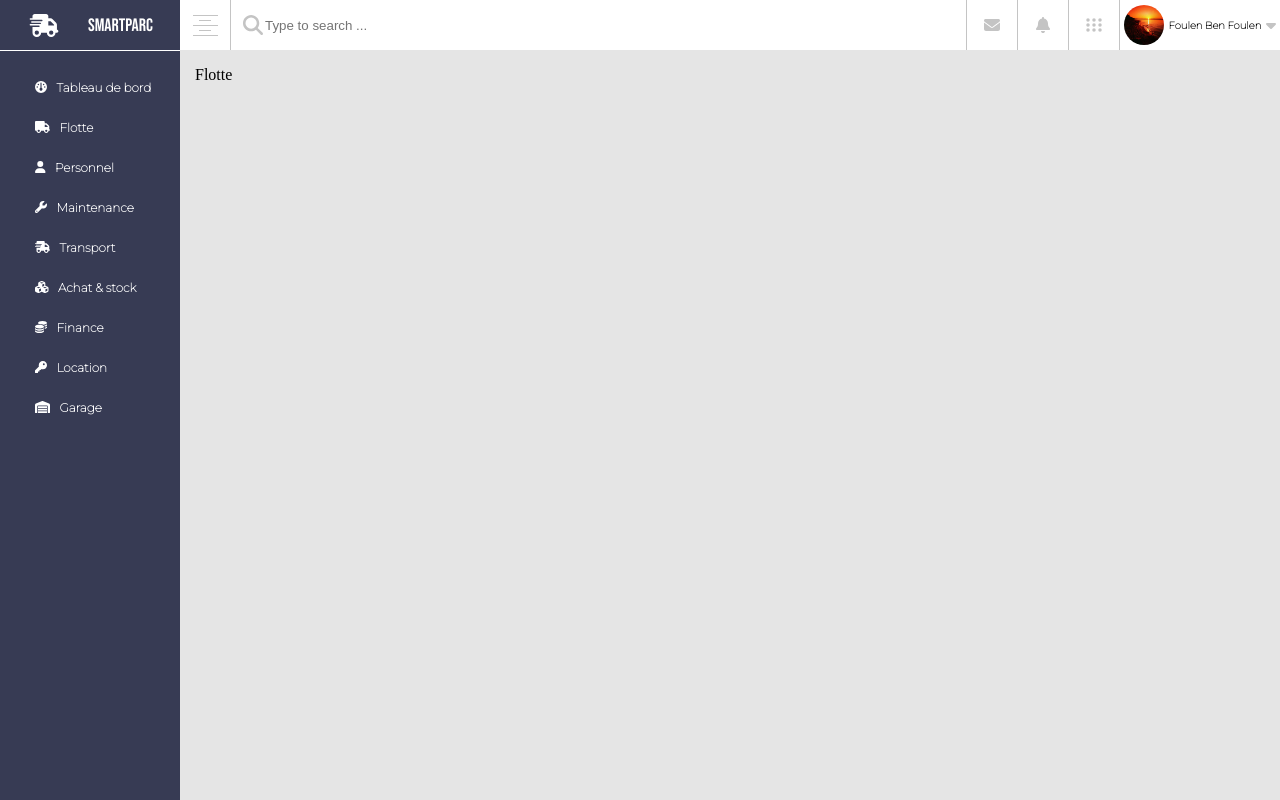
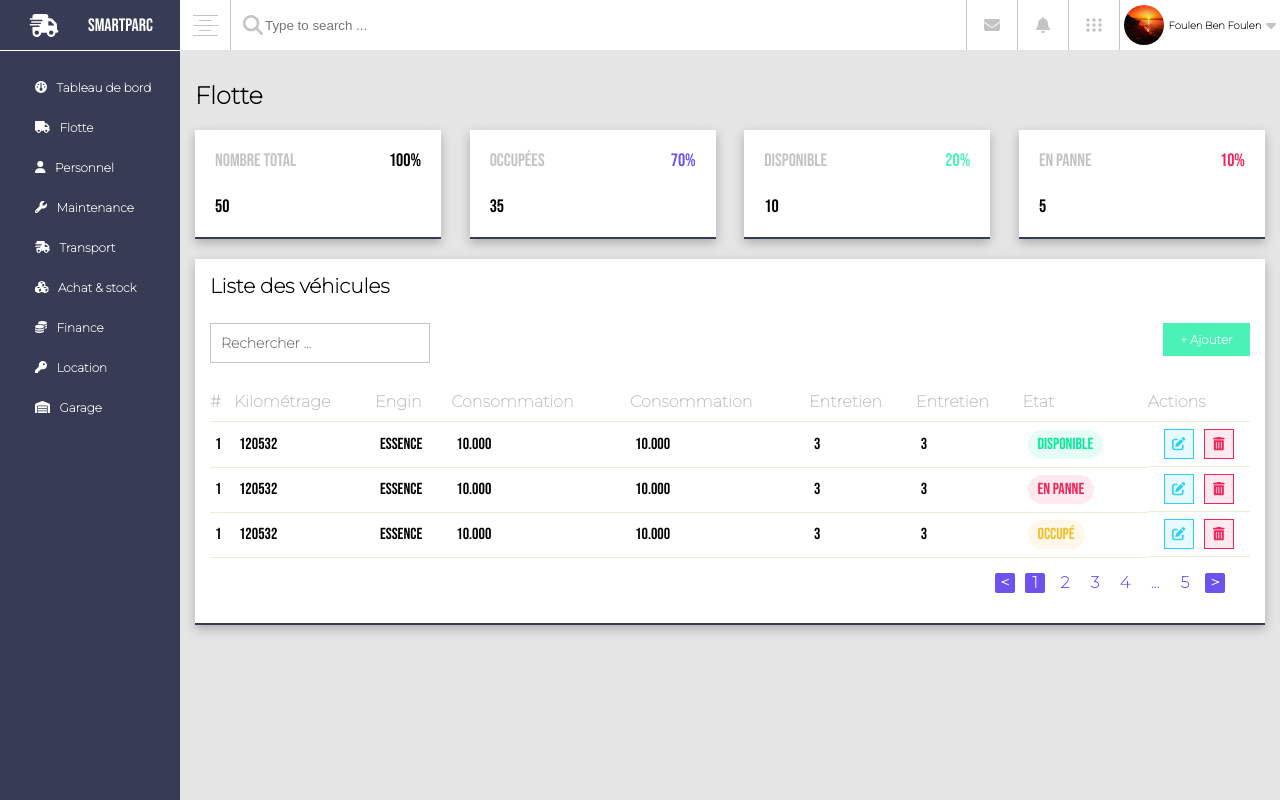
Before and after one commit to amjed96/smart-park-pfe_React, a React (Create React App) app: page /flotte in a window 1280 px wide. Built offline with nearby package versions, Linux system fonts and the light colour scheme.

Commit message:
Flotte basic table UI

```diff
--- a/package.json
+++ b/package.json
@@ -9,6 +9,7 @@
     "@testing-library/jest-dom": "^5.16.2",
     "@testing-library/react": "^12.1.4",
     "@testing-library/user-event": "^13.5.0",
+    "chart.js": "^3.7.1",
     "react": "^17.0.2",
     "react-dom": "^17.0.2",
     "react-router-dom": "^5.2.0",
--- a/src/components/Body/index.jsx
+++ b/src/components/Body/index.jsx
@@ -1,7 +1,6 @@
 import styled from 'styled-components'
 import Main from '../Main';
 import Navigation from '../Navigation';
-import { Router } from 'react-router-dom';
 
 const BodyContainer = styled.div`
     display: flex;
--- a/src/components/Header/index.jsx
+++ b/src/components/Header/index.jsx
@@ -11,6 +11,8 @@ import profil from '../../assets/profil.jpg'
 const StyledHeader = styled.div`
     display: flex;
     margin: 0px;
+    position: relative;
+    z-index: 1;
 `
 
 const Logo = styled.div`
--- a/src/pages/Flotte/index.jsx
+++ b/src/pages/Flotte/index.jsx
@@ -1,8 +1,383 @@
+import styled from 'styled-components'
+import { FontAwesomeIcon } from '@fortawesome/react-fontawesome'
+import { faPenToSquare } from '@fortawesome/free-solid-svg-icons'
+import { faTrashCan } from '@fortawesome/free-solid-svg-icons'
+
+const Title = styled.span`
+    color: #000;
+    font-family: 'Montserrat', sans-serif;
+    font-size: 24px;
+    font-weight: bolder;
+`
+
+const Container = styled.div`
+  margin: 0px;
+  padding: 0px;
+`
+
+const AddBtn = styled.button`
+  background-color: #4BF2B5;
+  border: none;
+  color: #FFF;
+  width: 87px;
+  height: 33px;
+  font-family: 'Montserrat', sans-serif;
+  font-size: 12px;
+  font-weight: bold;
+  position: absolute;
+  right: 15px;
+  cursor: pointer;
+`
+
+const Header = styled.div`
+  display: flex;
+  justify-content: space-between;
+  width: 100%;
+  margin: 15px 0;
+`
+
+const CardCont = styled.div`
+  display: flex;
+  justify-content: space-between;
+  width: 100%;
+  margin: 20px 0;
+  box-sizing: border-box;
+`
+
+const Card = styled.div`
+  box-sizing: border-box;
+  flex-basis: 23%;
+  background-color: #FFF;
+  box-shadow: 0px 4px 10px rgba(0,0,0,0.25);
+  padding: 20px;
+  /*font-family: 'Montserrat', sans-serif;*/
+  font-family: 'Bebas Neue';
+  font-size: 18px;
+  border-bottom: 2px solid #373B54;
+  /*font-weight: bold;*/
+
+  .header {
+    display: flex;
+    justify-content: space-between;
+    margin-bottom: 25px;
+  }
+
+  .title {
+    color: #C4C4C4;
+  }
+
+  .ratio-total {
+    color: #000;
+  }
+
+  .ratio-occ {
+    color: #6D52ED;
+  }
+
+  .ratio-dispo {
+    color: #4BF2B5;
+  }
+
+  .ratio-panne {
+    color: #F12559;
+  }
+
+  .value {
+    color: #000;
+  }
+`
+
+const TableCont = styled.div`
+  box-sizing: border-box;
+  background-color: #FFF;
+  width: 100%;
+  padding: 15px;
+  box-shadow: 0px 4px 10px rgba(0,0,0,0.25);
+  font-family: 'Montserrat', sans-serif;
+  position: relative;
+  border-bottom: 2px solid #373B54;
+
+  caption {
+    text-align: left;
+    padding-bottom: 25px;
+    display: inline-block;
+    font-weight: bolder;
+    font-size: 20px;
+  }
+
+  table {
+    width: 100%;
+    text-align: left;
+    border-collapse: collapse;
+    table-layout: auto;
+  }
+
+  th {
+    color: #C4C4C4;
+    padding: 10px 0;
+    border-bottom:1px solid #E3F1D5;
+    font-weight: bolder;
+  }
+
+  td {
+    color: #000;
+    font-family: 'Bebas Neue';
+    padding: 7px 5px;
+    border-bottom:1px solid #E3F1D5;
+  }
+
+  .etat {
+    padding: 5px 10px;
+    border-radius: 15px;
+  }
+
+  .dispo {
+    background-color: #e5fdf4;
+    color: #00ed96;
+  }
+
+  .panne {
+    background-color: #fde9ee;
+    color: #f12559;
+  }
+
+  .occupe {
+    background-color: #fdf8e9;
+    color: #f1be25;
+  }
+
+  .action-btns {
+    display: flex;
+    justify-content: space-evenly;
+  }
+
+  .details {
+    display: block;
+    border: 1px solid #000;
+    padding: 5px;
+    cursor: pointer;
+    &:hover {
+      background-color: #000;
+      color: #FFF;
+    }
+  }
+`
+
+const SearchInput = styled.input`
+  font-family: 'Montserrat', sans-serif;
+  font-size: 14px;
+  font-weight: bold;
+  padding: 10px;
+  border: 1px solid #C4C4C4;
+  width: 220px;
+  box-sizing: border-box;
+  &:focus {
+    outline: none;
+    border: 1px solid #000;
+  }
+`
+
+const ActionButtonEdit = styled.button`
+  width: 30px;
+  height: 30px;
+  border: 1px solid #2cd2f6;
+  background-color: #e9fafe;
+  cursor: pointer;
+  &:hover {
+    background-color: #2cd2f6;
+    .btn-edit {
+      color: #FFF;
+    }
+  }
+  .btn-edit {
+    color: #2cd2f6;
+  }
+`
+
+const ActionButtonDelete = styled.button`
+  width: 30px;
+  height: 30px;
+  border: 1px solid #f12559;
+  background-color: #fde9ee;
+  cursor: pointer;
+  &:hover {
+    background-color: #f12559;
+    .btn-delete {
+      color: #FFF;
+    }
+  }
+  .btn-delete {
+    color: #f12559;
+  }
+`
+
+const Pagination = styled.div`
+display: flex;
+justify-content: flex-end;
+
+div {
+  display: flex;
+  justify-content: center;
+  align-items: center;
+  font-weight: bold;
+  color: #6D52ED;
+  border-radius: 10px;
+  width: 25%;
+  padding: 5px;
+  margin: 5px;
+
+  span {
+    display: inline-block;
+    text-align: center;
+    height: 20px;
+    width: 20px;
+    margin: 5px;
+    border-radius: 2px;
+    &:hover {
+      background-color: #6D52ED;
+      color: #FFF;
+    }
+  }
+
+  .selected,.ext {
+    background-color: #6D52ED;
+    color: #FFF;
+  }
+}
+`
+
 function Flotte() {
     return (
-      <div>
-        Flotte
-      </div>
+      <Container>
+        <Header>
+          <Title>Flotte</Title>
+        </Header>
+        <CardCont>
+          <Card>
+            <div className='header'>
+              <span className='title'>Nombre total</span>
+              <span className='ratio-total'>100%</span>
+            </div>
+            <span className='value'>50</span>
+          </Card>
+          <Card>
+            <div className='header'>
+              <span className='title'>Occupées</span>
+              <span className='ratio-occ'>70%</span>
+            </div>
+            <span className='value'>35</span>
+          </Card>
+          <Card>
+            <div className='header'>
+              <span className='title'>Disponible</span>
+              <span className='ratio-dispo'>20%</span>
+            </div>
+            <span className='value'>10</span>
+          </Card>
+          <Card>
+            <div className='header'>
+              <span className='title'>En panne</span>
+              <span className='ratio-panne'>10%</span>
+            </div>
+            <span className='value'>5</span>
+          </Card>
+        </CardCont>
+        <TableCont>
+            <caption>Liste des véhicules</caption><br/>
+            <AddBtn>+ Ajouter</AddBtn>
+            <SearchInput placeholder='Rechercher ...'/>
+            <br/>
+            <br/>
+            <table>
+              <tbody>
+              <tr>
+                <th>#</th>
+                <th>Kilométrage</th>
+                <th>Engin</th>
+                <th>Consommation</th>
+                <th>Consommation</th>
+                <th>Entretien</th>
+                <th>Entretien</th>
+                <th>Etat</th>
+                <th>Actions</th>
+              </tr>
+
+              <tr>
+                <td>1</td>
+                <td>120532</td>
+                <td>Essence</td>
+                <td>10.000</td>
+                <td>10.000</td>
+                <td>3</td>
+                <td>3</td>
+                <td><span className='etat dispo'>Disponible</span></td>
+                <td className='action-btns'>
+                  {/* <span className='details'>Détails</span> */}
+                  <ActionButtonEdit>
+                    <FontAwesomeIcon icon={ faPenToSquare } className='btn btn-edit' />
+                  </ActionButtonEdit>
+                  <ActionButtonDelete>
+                    <FontAwesomeIcon icon={ faTrashCan } className='btn btn-delete' />
+                  </ActionButtonDelete>
+                </td>
+              </tr>
+
+              <tr>
+                <td>1</td>
+                <td>120532</td>
+                <td>Essence</td>
+                <td>10.000</td>
+                <td>10.000</td>
+                <td>3</td>
+                <td>3</td>
+                <td><span className='etat panne'>En panne</span></td>
+                <td className='action-btns'>
+                  {/* <span className='details'>Détails</span> */}
+                  <ActionButtonEdit>
+                    <FontAwesomeIcon icon={ faPenToSquare } className='btn btn-edit' />
+                  </ActionButtonEdit>
+                  <ActionButtonDelete>
+                    <FontAwesomeIcon icon={ faTrashCan } className='btn btn-delete' />
+                  </ActionButtonDelete>
+                </td>
+              </tr>
+
+              <tr>
+                <td>1</td>
+                <td>120532</td>
+                <td>Essence</td>
+                <td>10.000</td>
+                <td>10.000</td>
+                <td>3</td>
+                <td>3</td>
+                <td><span className='etat occupe'>Occupé</span></td>
+                <td className='action-btns'>
+                  {/* <span className='details'>Détails</span> */}
+                  <ActionButtonEdit>
+                    <FontAwesomeIcon icon={ faPenToSquare } className='btn btn-edit' />
+                  </ActionButtonEdit>
+                  <ActionButtonDelete>
+                    <FontAwesomeIcon icon={ faTrashCan } className='btn btn-delete' />
+                  </ActionButtonDelete>
+                </td>
+              </tr>
+
+            </tbody>
+          </table>
+          <Pagination>
+            <div>
+              <span className='ext'>&lt;</span>
+              <span className='selected'>1</span>
+              <span>2</span>
+              <span>3</span>
+              <span>4</span>
+              <span>...</span>
+              <span>5</span>
+              <span className='ext'>&gt;</span>
+            </div>
+          </Pagination>
+        </TableCont>
+      </Container>
     )
   }
 
```
Also changed, not shown: 1 other file (tests, documents, lock files or other folders).
